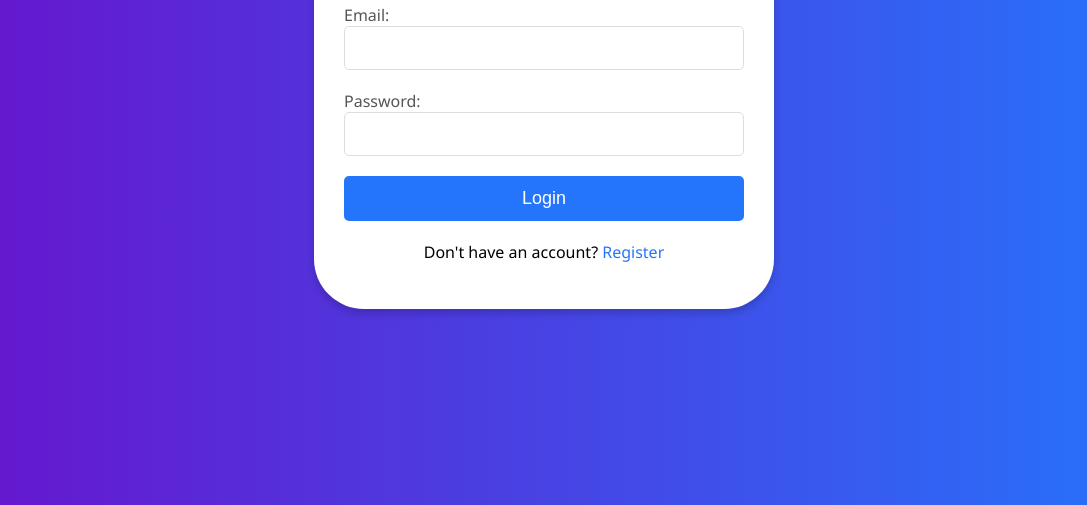
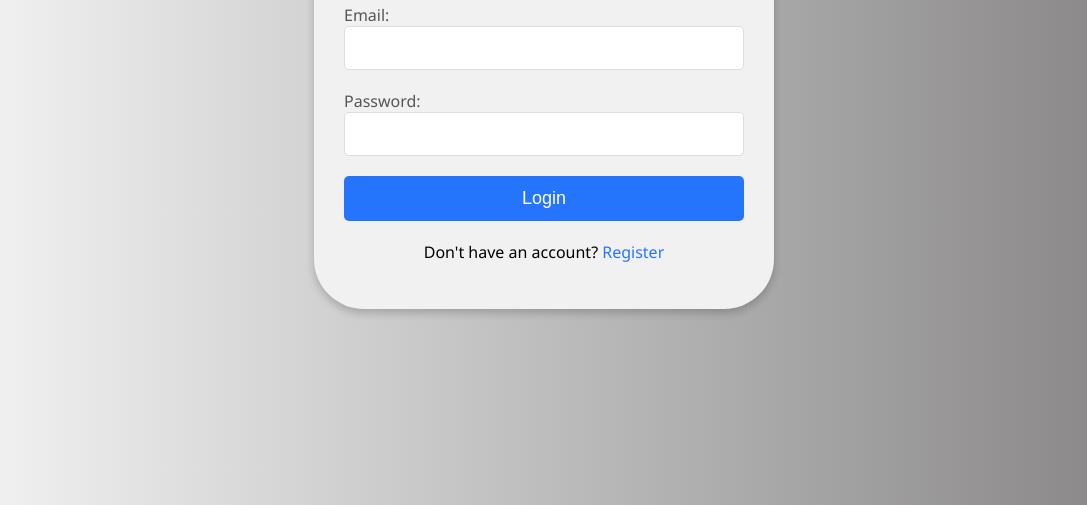
Before and after one commit to samnjoro30/online-marketing, a plain HTML site: page frontend/login.html in a window 1280 px wide. Shown: the part 295-800 px from the top of the page, without its empty margins (96-1183 px from the left). Drawn offline with Linux system fonts and the light colour scheme.

Commit message:
changed bacground color

```diff
--- a/frontend/css/styles.css
+++ b/frontend/css/styles.css
@@ -1,6 +1,6 @@
 body {
     font-family: 'Segoe UI', Tahoma, Geneva, Verdana, sans-serif;
-    background: linear-gradient(to right, #6a11cb, #2575fc);
+    background: linear-gradient(to right, #f8f8f8e3, #3835379f);
     display: flex;
     justify-content: center;
     align-items: center;
@@ -9,7 +9,7 @@ body {
 }
 
 .form-container {
-    background: #ffffff;
+    background: #f1f1f1;
     padding: 30px;
     border-radius: 50px;
     box-shadow: 0 4px 8px rgba(0, 0, 0, 0.2);
```
